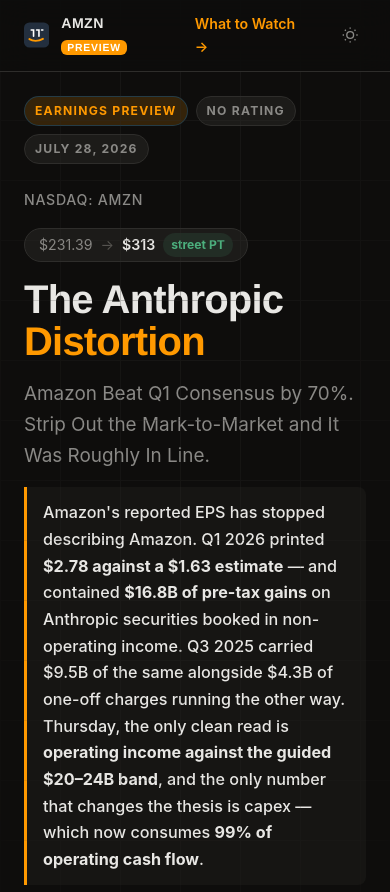
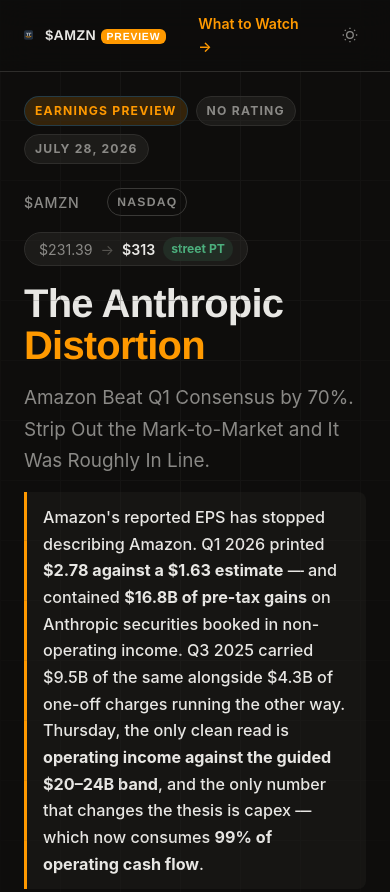
Before and after one commit to rene-math97/amzn-q2-2026-anthropic-distortion, a plain HTML site: page web-app/index.html in a window 390 px wide. Shown: the top 892 px of the page. Drawn offline with Linux system fonts and the light colour scheme; a web font is replaced by a local one.

Commit message:
Lead with $TICKER and fix mobile layout
- Nav brand, hero and page title now lead with the cashtag (e.g. $MSFT)
- Exchange moved to a separate chip beside the ticker
- Cache-bust bumped so the CSS change reaches cached browsers

```diff
--- a/web-app/index.html
+++ b/web-app/index.html
@@ -3,11 +3,11 @@
 <head>
   <meta charset="UTF-8" />
   <meta name="viewport" content="width=device-width, initial-scale=1.0" />
-  <title>The Anthropic Distortion — Amazon Q2 2026 Earnings Preview</title>
+  <title>$AMZN — The Anthropic Distortion — Amazon Q2 2026 Earnings Preview</title>
   <meta name="description" content="Amazon's Q1 2026 EPS beat consensus by 70%. It also contained $16.8B of pre-tax gains on Anthropic securities. Headline EPS has stopped describing the business — here is what to read instead. Published July 28, 2026." />
 
   <link href="https://api.fontshare.com/v2/css?f[]=cabinet-grotesk@400,500,700,800&f[]=satoshi@300,400,500,700&display=swap" rel="stylesheet" />
-  <link rel="stylesheet" href="style.css?v=1" />
+  <link rel="stylesheet" href="style.css?v=3" />
 </head>
 <body>
 
@@ -20,7 +20,7 @@
         <path d="M6 18.5c3.6 2.4 9.8 2.6 15-0.2" stroke="#FF9900" stroke-width="2.2" stroke-linecap="round"/>
         <path d="M8 8.5h2.6v6.8M14 8.5h2.6v6.8M19.5 8.5h1.4" stroke="#fff" stroke-width="1.8" stroke-linecap="round"/>
       </svg>
-      <span class="nav-brand">AMZN <span class="nav-badge">PREVIEW</span></span>
+      <span class="nav-brand">$AMZN <span class="nav-badge">PREVIEW</span></span>
     </div>
     <div class="nav-links">
       <a href="#setup">Setup</a>
@@ -47,7 +47,7 @@
     </div>
 
     <div class="hero-ticker-row">
-      <span class="hero-ticker">NASDAQ: AMZN</span>
+      <span class="hero-ticker">$AMZN</span><span class="hero-exch">NASDAQ</span>
       <div class="hero-price-pill">
         <span class="hero-price-current">$231.39</span>
         <span class="hero-price-arrow">→</span>
@@ -636,6 +636,6 @@
   </div>
 </footer>
 
-<script src="app.js?v=1"></script>
+<script src="app.js?v=3"></script>
 </body>
 </html>
--- a/web-app/style.css
+++ b/web-app/style.css
@@ -1787,3 +1787,20 @@ a:hover { color: var(--color-primary-hover); }
   color: var(--color-text-faint);
   font-variant-numeric: tabular-nums;
 }
+
+/* ── EXCHANGE CHIP beside the $TICKER ────────── */
+.hero-exch {
+  display: inline-block;
+  margin-left: var(--space-3);
+  padding: 3px 9px;
+  border: 1px solid var(--color-border-light);
+  border-radius: var(--radius-full);
+  font-family: var(--font-display);
+  font-size: var(--text-xs);
+  font-weight: 600;
+  letter-spacing: 0.1em;
+  color: var(--color-text-muted);
+  vertical-align: middle;
+  white-space: nowrap;
+}
+.nav-brand { white-space: nowrap; }
```
